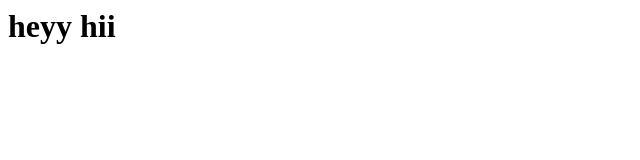
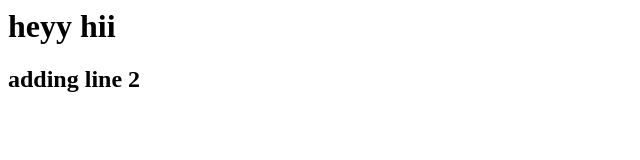
Before and after one commit to gauravswami210/project, a plain HTML site: page index.html in a window 1280 px wide. Shown: the whole page, without its empty margins (0-640 px from the left). Drawn offline with Linux system fonts and the light colour scheme.

Commit message:
second commit of index.html

```diff
--- a/index.html
+++ b/index.html
@@ -1 +1,2 @@
 <h1>heyy hii</h1>
+<h2>adding line 2</h2>
```
